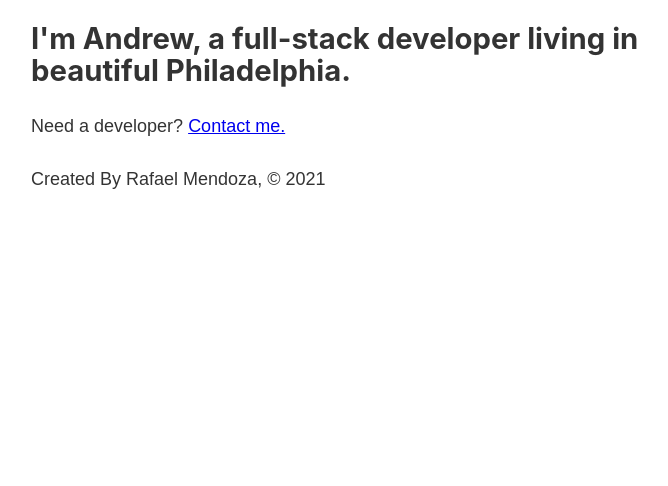
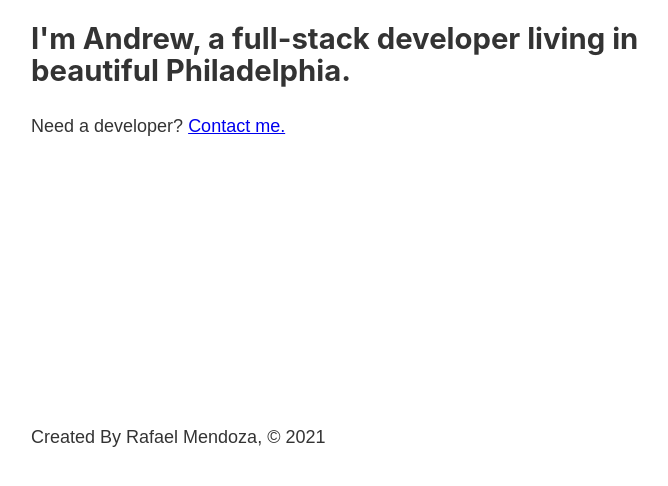
Before and after one commit to rcode321/alodiarts-blog, a Gatsby site: page / in a window 1280 px wide. Shown: the part 306-792 px from the top of the page, without its empty margins (252-920 px from the left). Built offline with nearby package versions, Linux system fonts and the light colour scheme; Gatsby itself is replaced by a stand-in of ours.

Commit message:
add a stcky footer in layout file compoent

```diff
--- a/src/components/layout.js
+++ b/src/components/layout.js
@@ -8,8 +8,10 @@ import * as layoutStyles from "./layout.module.scss"
 const Layout = ({ children }) => {
   return (
     <div className={layoutStyles.container}>
-      <Header />
-      {children}
+      <div className={layoutStyles.content}>
+        <Header />
+        {children}
+      </div>
       <Footer />
     </div>
   )
--- a/src/components/layout.module.scss
+++ b/src/components/layout.module.scss
@@ -2,4 +2,12 @@
   margin: 0 auto;
   max-width: 750px;
   padding: 1rem;
+
+  display: flex;
+  flex-direction: column;
+  min-height: 100vh;
 }
+
+.content {
+  flex-grow: 1;
+}
```
